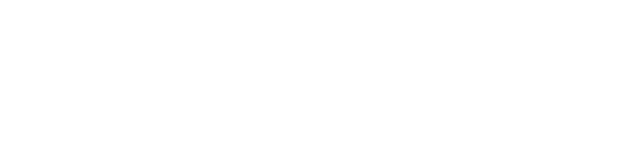
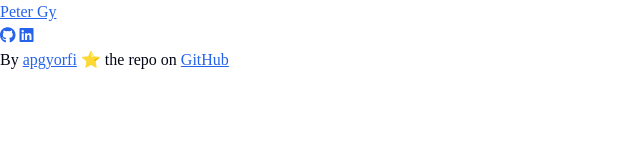
Before and after one commit to apgyorfi/full-stack-course, a plain HTML site: page 1_web_portfolio/index.html in a window 1280 px wide. Shown: the whole page, without its empty margins (0-640 px from the left). Drawn offline with Linux system fonts and the light colour scheme; a web font is replaced by a local one.

Commit message:
init web portfolio

```diff
--- a/1_web_portfolio/index.html
+++ b/1_web_portfolio/index.html
@@ -3,9 +3,26 @@
 <head>
     <meta charset="UTF-8">
     <meta name="viewport" content="width=device-width, initial-scale=1.0">
-    <title>Document</title>
+    <title>Peter Web Portfolio</title>
+    <link rel="stylesheet" href="style.css">
+    <link rel="stylesheet" href="fanta.css">
+    <link rel="stylesheet" href="https://cdnjs.cloudflare.com/ajax/libs/font-awesome/6.7.2/css/all.min.css" integrity="sha512-Evv84Mr4kqVGRNSgIGL/F/aIDqQb7xQ2vcrdIwxfjThSH8CSR7PBEakCr51Ck+w+/U6swU2Im1vVX0SVk9ABhg==" crossorigin="anonymous" referrerpolicy="no-referrer" />
+
 </head>
 <body>
+    <header>
+        <a href="/">Peter Gy</a>
+        <nav>
+            <a target="_blank" href="https://github.com/apgyorfi"><i class="fa-brands fa-github"></i></a>
+            <a target="_blank" href="https://linkedin.com/in/apgyorfi"><i class="fa-brands fa-linkedin"></i></a>
+        </nav>
+    </header>
+    <main>
 
+    </main>
+    <footer>
+        <p>By <a href="https://apgyorfi.dev" target="_blank">apgyorfi</a> ⭐ the repo on <a target="_blank" href="https://github.com/apgyorfi/full-stack-course/">GitHub</a></p>
+    </footer>
+    <script></script>
 </body>
 </html>
```
